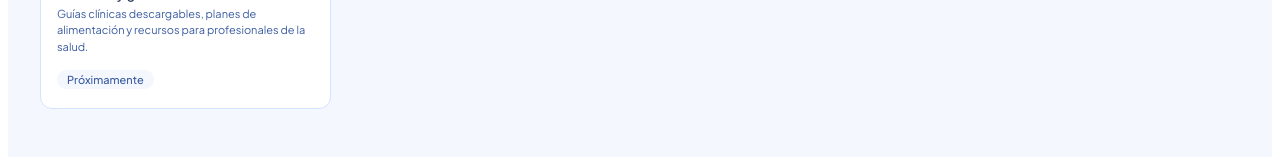
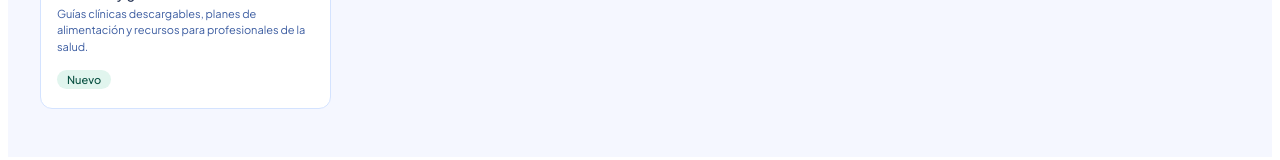
Before and after one commit to Patzz87/nutrionally-main, a React (Vite) app: page / in a window 1280 px wide. Shown: the part 956-1116 px from the top of the page. Built offline with nearby package versions, Linux system fonts and the light colour scheme.

Commit message:
feat: activate Recursos card + update free tools count to 19+

```diff
--- a/src/pages/Home.jsx
+++ b/src/pages/Home.jsx
@@ -56,7 +56,7 @@ export default function Home({lang}) {
 
       <div style={{background:"#162338", padding:"20px 32px", display:"flex", justifyContent:"center", gap:52}}>
         {[
-          {num:"4", lbl: isES?"Herramientas gratuitas":"Free tools"},
+          {num:"19+", lbl: isES?"Herramientas gratuitas":"Free tools"},
           {num:"ES / EN", lbl: isES?"Bilingüe":"Bilingual"},
           {num:"INCAP", lbl: isES?"Datos certificados":"Certified data"},
           {num:"100%", lbl: isES?"Basado en evidencia":"Evidence based"},
@@ -78,7 +78,7 @@ export default function Home({lang}) {
             {icon:"📊", name:isES?"Calculadoras de salud":"Health calculators", desc: isES?"15+ calculadoras: IMC, TDEE, macros, índice glucémico, verificador de gluten, tracker de sodio y más.":"15+ calculators: BMI, TDEE, macros, glycemic index, gluten checker, sodium tracker and more.", tag: isES?"Gratis":"Free", tagColor:"#E1F5EE", tagText:"#0F6E56", href:"/tools", clickable:true},
             {icon:"🍽️", name:isES?"Calculadora de recetas":"Recipe calculator", desc:isES?"Calcula el valor nutricional de cualquier receta. Base de datos USDA con 300,000+ alimentos. Guarda tus recetas favoritas.":"Calculate the nutritional value of any recipe. USDA database with 300,000+ foods. Save your favorite recipes.", tag:isES?"Gratis":"Free", tagColor:"#E1F5EE", tagText:"#0F6E56", href:"/recipe", clickable:true},
             {icon:"📚", name:isES?"Guías por condición":"Condition guides", desc: isES?"12 guías clínicas: DM2, HTN, obesidad, ERC, artritis, gota, fertilidad, alergias, embarazo, cáncer, colesterol, tiroides.":"12 clinical guides: T2DM, HTN, obesity, CKD, arthritis, gout, fertility, allergies, pregnancy, cancer, cholesterol, thyroid.", tag: isES?"Gratis":"Free", tagColor:"#E1F5EE", tagText:"#0F6E56", href:"/conditions", clickable:true},
-            {icon:"📄", name:isES?"Recursos y guías PDF":"Resources and PDF guides", desc: isES?"Guías clínicas descargables, planes de alimentación y recursos para profesionales de la salud.":"Downloadable clinical guides, meal plans and resources for health professionals.", tag: isES?"Próximamente":"Coming soon", tagColor:"#F5F7FF", tagText:"#3A5BA0", href:null, clickable:false},
+            {icon:"📄", name:isES?"Recursos y guías PDF":"Resources and PDF guides", desc: isES?"Guías clínicas descargables, planes de alimentación y recursos para profesionales de la salud.":"Downloadable clinical guides, meal plans and resources for health professionals.", tag: isES?"Nuevo":"New", tagColor:"#E1F5EE", tagText:"#085041", href:"/resources", clickable:true},
           ].map(p=>(
             <div key={p.name}
               onClick={()=>{if(!p.clickable)return;if(p.href&&p.href.startsWith("http")){window.open(p.href,"_blank");}else if(p.href){window.location.href=p.href;}}}
```
